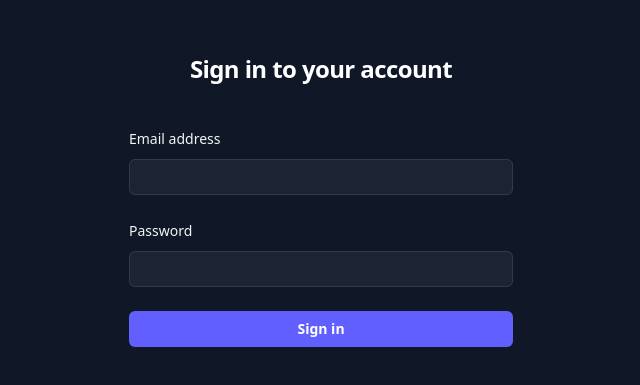
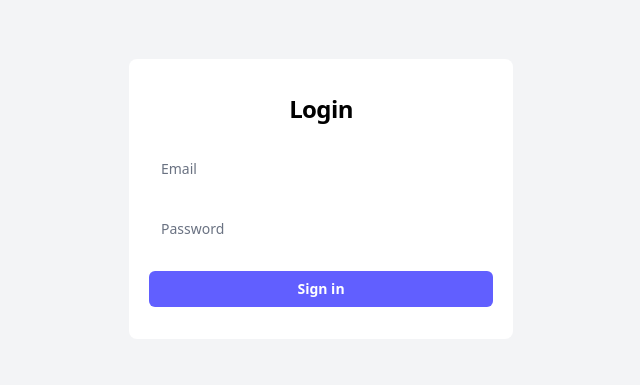
Before and after one commit to rejoan/demo-era, a Next.js app: page /login in a window 1280 px wide. Shown: the part 221-606 px from the top of the page, without its empty margins (319-959 px from the left). Built offline with nearby package versions, Linux system fonts and the light colour scheme.

Commit message:
design login page

```diff
--- a/app/globals.css
+++ b/app/globals.css
@@ -1 +1,9 @@
 @import "tailwindcss";
+@layer base {
+  *, *::before, *::after {
+    padding: 0;
+    margin: 0;
+    box-sizing: border-box;
+    /* other reset styles */
+  }
+}
--- a/app/layout.js
+++ b/app/layout.js
@@ -18,7 +18,7 @@ export const metadata = {
 
 export default function RootLayout({ children }) {
   return (
-    <html className="h-full bg-gray-900">
+    <html className="h-full bg-gray-100">
       <body className="h-full">
         {children}
       </body>
--- a/app/login/page.jsx
+++ b/app/login/page.jsx
@@ -36,28 +36,20 @@ export default function LoginPage() {
  const [infoMessage, setInfoMessage] = useState('');
   return (
         <div className="flex min-h-full flex-col justify-center px-6 py-12 lg:px-8">
-        <div className="sm:mx-auto sm:w-full sm:max-w-sm">
-
-          <h2 className="mt-10 text-center text-2xl/9 font-bold tracking-tight text-white">Sign in to your account</h2>
-        </div>
 
         <div className="mt-10 sm:mx-auto sm:w-full sm:max-w-sm">
         {infoMessage && <p style={{ color: 'red' }}>Error: {infoMessage}</p>}
-          <form onSubmit={handleSubmit} className="space-y-6">
+          <form onSubmit={handleSubmit} className="space-y-6 px-5 py-8 bg-white rounded-lg">
+            <h2 className="text-center text-2xl/9 font-bold tracking-tight">Login</h2>
             <div>
-              <label className="block text-sm/6 font-medium text-gray-100">Email address</label>
               <div className="mt-2">
-                <input id="email" type="email" name="email" required autoComplete="email" className="block w-full rounded-md bg-white/5 px-3 py-1.5 text-base text-white outline-1 -outline-offset-1 outline-white/10 placeholder:text-gray-500 focus:outline-2 focus:-outline-offset-2 focus:outline-indigo-500 sm:text-sm/6" />
+                <input id="email" type="email" name="email" required autoComplete="email" className="block w-full rounded-md bg-white/5 px-3 py-1.5 text-base text-white outline-1 -outline-offset-1 outline-white/10 placeholder:text-gray-500 focus:outline-2 focus:-outline-offset-2 focus:outline-indigo-500 sm:text-sm/6" placeholder="Email"/>
               </div>
             </div>
 
             <div>
-              <div className="flex items-center justify-between">
-                <label className="block text-sm/6 font-medium text-gray-100">Password</label>
-
-              </div>
               <div className="mt-2">
-                <input id="password" type="password" name="password" required autoComplete="current-password" className="block w-full rounded-md bg-white/5 px-3 py-1.5 text-base text-white outline-1 -outline-offset-1 outline-white/10 placeholder:text-gray-500 focus:outline-2 focus:-outline-offset-2 focus:outline-indigo-500 sm:text-sm/6" />
+                <input id="password" type="password" name="password" required autoComplete="current-password" className="block w-full rounded-md bg-white/5 px-3 py-1.5 text-base text-white outline-1 -outline-offset-1 outline-white/10 placeholder:text-gray-500 focus:outline-2 focus:-outline-offset-2 focus:outline-indigo-500 sm:text-sm/6" placeholder="Password" />
               </div>
             </div>
 
```
